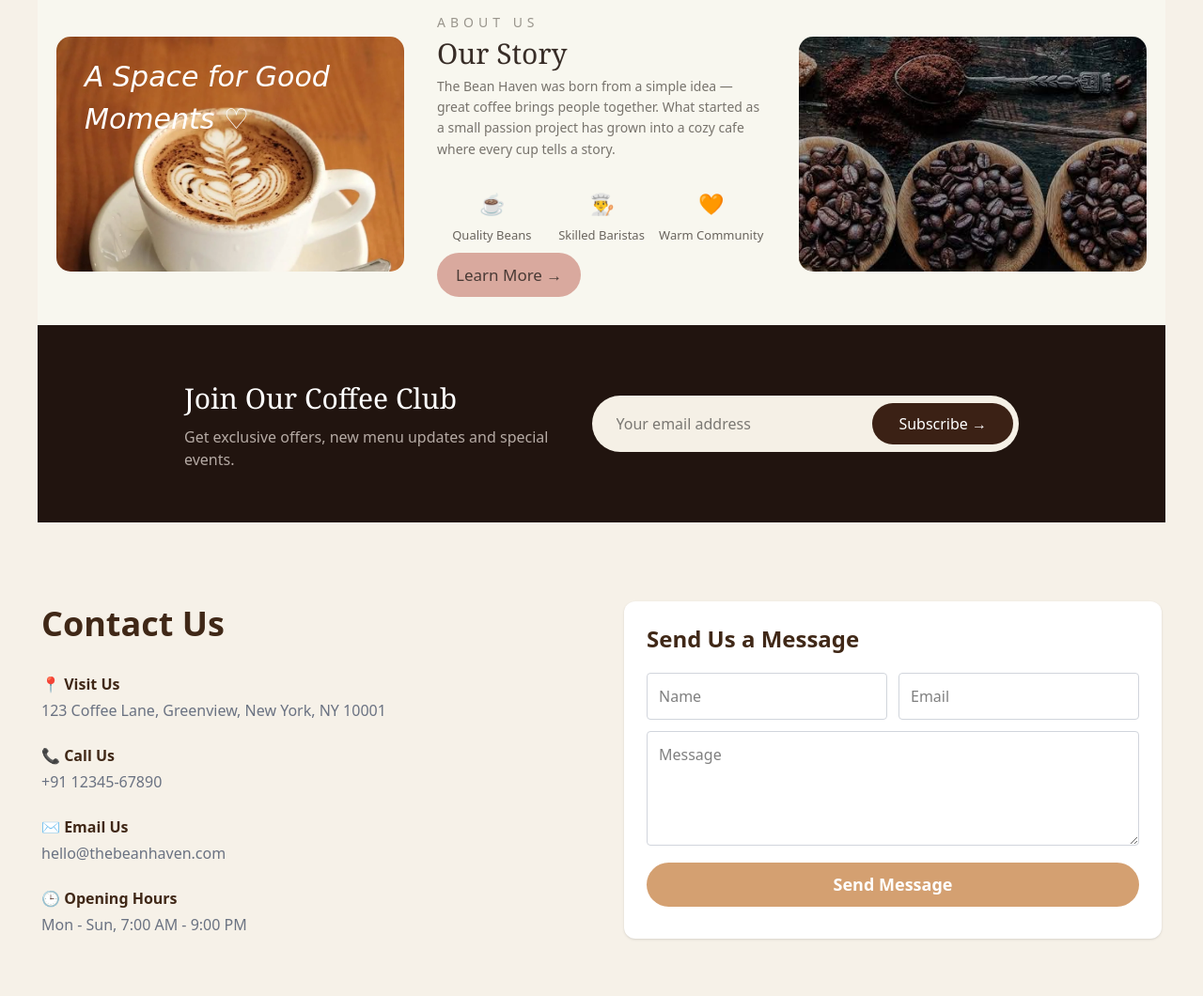
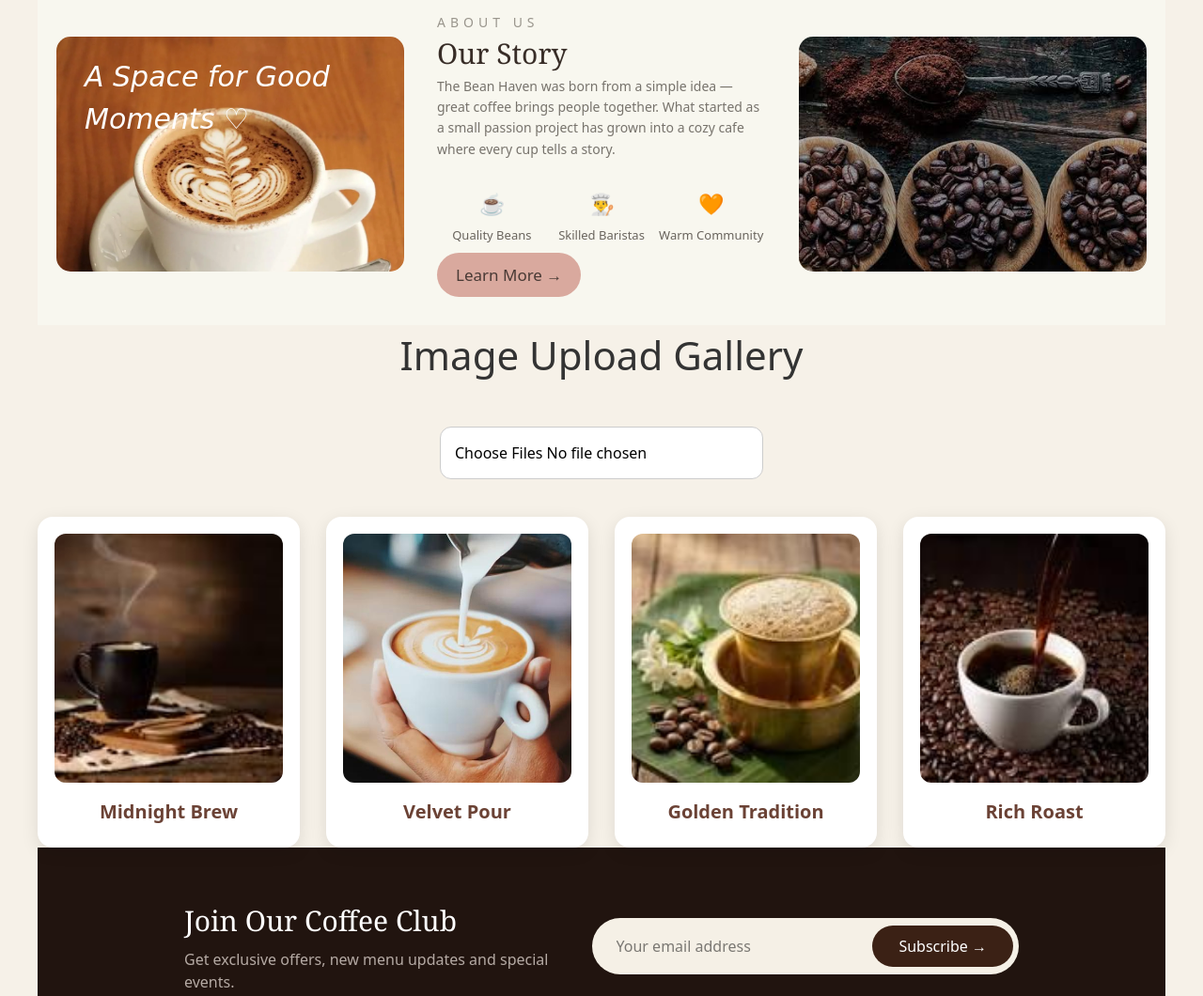
Before and after one commit to naveenkumar-2000/EMC_Week6-Project, a website: page index.html in a window 1280 px wide. Shown: the part 1669-2729 px from the top of the page at 94% size. Drawn offline with nearby package versions, Linux system fonts and the light colour scheme.

Commit message:
Mayuri updated gallery section

```diff
--- a/Javascript.js
+++ b/Javascript.js
@@ -2,12 +2,12 @@ var form = document.getElementById("subscribeForm");
 
 form.addEventListener("submit", function (event) {
 
-  event.preventDefault();
+event.preventDefault();
 
-  var email = document.getElementById("email").value;
+var email = document.getElementById("email").value;
 
-  form.style.display = "none";
-  document.getElementById("welcomeMsh").style.display = "block";
+form.style.display = "none";
+document.getElementById("welcomeMsh").style.display = "block";
 
 });
 
@@ -187,3 +187,81 @@ contactForm.addEventListener("submit", function (e) {
   contactForm.reset();
 
 });
+
+
+const imageInput = document.getElementById("imageInput");
+const gallery = document.getElementById("gallery");
+
+// Four Default Images
+const defaultImages = [
+    {
+        src: "img/coffee1.jpeg",
+        name: "Midnight Brew"
+    },
+    {
+        src: "img/coffee2.jpg",
+        name: "Velvet Pour"
+    },
+    {
+        src: "img/coffee3.jpeg",
+        name: "Golden Tradition"
+    },
+    {
+        src: "img/coffee4.jpeg",
+        name: "Rich Roast"
+    }
+];
+
+// Create Image Card
+function createImageCard(imageURL, imageName, isUploaded = false) {
+
+    const imageCard = document.createElement("div");
+    imageCard.classList.add("image-card");
+
+    const img = document.createElement("img");
+    img.src = imageURL;
+    img.alt = imageName;
+
+    const title = document.createElement("h3");
+    title.classList.add("image-title");
+    title.textContent = imageName;
+
+    imageCard.appendChild(img);
+    imageCard.appendChild(title);
+
+    gallery.appendChild(imageCard);
+}
+
+// Display Default Images
+defaultImages.forEach(function(image) {
+    createImageCard(image.src, image.name);
+});
+
+// Upload New Images
+let uploadCount = 0;
+
+imageInput.addEventListener("change", function(event) {
+
+    const files = event.target.files;
+
+    for (let i = 0; i < files.length; i++) {
+
+        const file = files[i];
+
+        if (!file.type.startsWith("image/")) {
+            continue;
+        }
+
+        const imageURL = URL.createObjectURL(file);
+
+        uploadCount++;
+
+        createImageCard(
+            imageURL,
+            "Fresh Pick " + uploadCount,
+            true
+        );
+    }
+
+    imageInput.value = "";
+});
--- a/index.html
+++ b/index.html
@@ -306,6 +306,21 @@
         </section><!-- AboutUs Ended -->
 
 
+        <!--Gallery Section: Maruri -->
+    <div class="container">
+
+        <h1 class="h1">Image Upload Gallery</h1>
+
+        <input type="file" id="imageInput" accept="img/*" multiple>
+
+        <div class="gallery" id="gallery">
+
+        </div>
+
+    </div>
+    <!-- gallery section ended: mayuri -->
+
+
         <!--Subscribe banner Started here Annapoorani -->
         <section class="subscribe">
             <div class="text">
--- a/style.css
+++ b/style.css
@@ -434,3 +434,74 @@ button {
 #contactForm button[type="submit"]:hover {
     background-color: #241008 !important;
 }
+
+
+.container {
+    width: 100%;
+    margin: auto;
+    text-align: center;
+}
+
+.h1 {
+    color: #333;
+    font-size: 42px;
+    margin-bottom: 45px;
+}
+
+#imageInput {
+    margin-bottom: 40px;
+    padding: 15px;
+    background: white;
+    border: 1px solid #ccc;
+    border-radius: 12px;
+    font-size: 16px;
+}
+
+/* Gallery Layout */
+.gallery {
+    display: grid;
+    grid-template-columns: repeat(4, minmax(0, 1fr));
+    gap: 28px;
+}
+
+/* Image Card */
+.image-card {
+    background-color: white;
+    padding: 18px;
+    border-radius: 16px;
+    box-shadow: 0 5px 18px rgba(0, 0, 0, 0.10);
+}
+
+/* Gallery Images */
+.image-card img {
+    width: 100%;
+    height: 265px;
+    object-fit: cover;
+    border-radius: 12px;
+}
+
+/* Image Names */
+.image-title {
+    color: #6b4235;
+    font-size: 20px;
+    font-weight: bold;
+    margin-top: 16px;
+    margin-bottom: 5px;
+}
+
+/* Responsive Design */
+@media (max-width: 900px) {
+    .gallery {
+        grid-template-columns: repeat(2, 1fr);
+    }
+}
+
+@media (max-width: 550px) {
+    .gallery {
+        grid-template-columns: 1fr;
+    }
+
+    h1 {
+        font-size: 30px;
+    }
+}
```
Also changed, not shown: img/coffee1.jpeg (added), img/coffee2.jpg (added), img/coffee3.jpeg (added), img/coffee4.jpeg (added), 2 other files.
